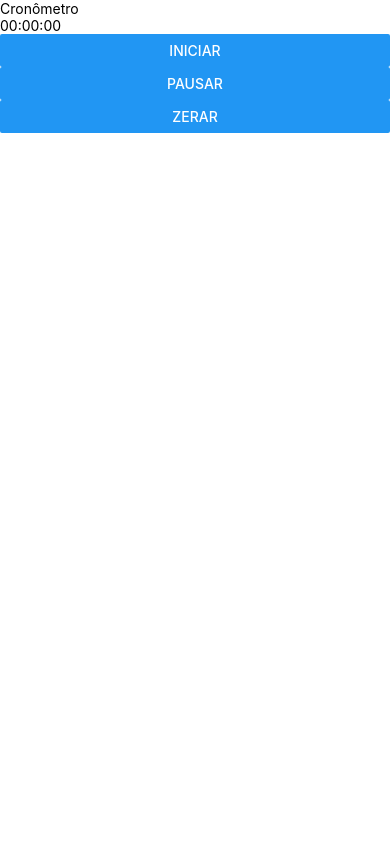
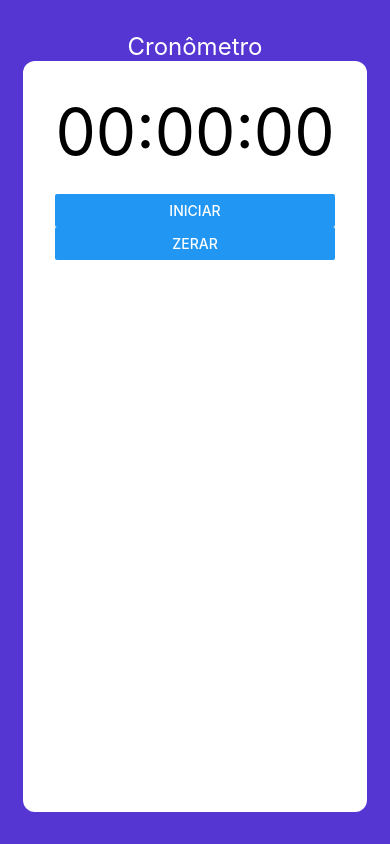
Before and after one commit to carlosxfelipe/stopwatch, a React Native app: screen / in a window 390 px wide. Built offline with nearby package versions, Linux system fonts and the light colour scheme.

Commit message:
style is still missing

```diff
--- a/App.js
+++ b/App.js
@@ -1,15 +1,9 @@
 import React from 'react';
-
-import {View} from 'react-native';
 
 import Stopwatch from './src/screens/Stopwatch';
 
 const App = () => {
-  return (
-    <View>
-      <Stopwatch />
-    </View>
-  );
+  return <Stopwatch />;
 };
 
 export default App;
--- a/src/components/Counter/index.tsx
+++ b/src/components/Counter/index.tsx
@@ -1,22 +1,22 @@
 import React, {useState, useEffect, useRef} from 'react';
-import {Text, Button} from 'react-native';
+import {} from 'react-native';
 
-import {Container} from './styles';
+import {Container, Text, Buttons, Button} from './styles';
 
 const Counter: React.FC = () => {
-  const timerRef = useRef(setInterval(() => {}));
-  const [counter, setCounter] = useState('a');
+  const timerRef = useRef<NodeJS.Timer>();
+  const [counter, setCounter] = useState('');
   const [seconds, setSeconds] = useState(0);
   const [start, setStart] = useState(false);
 
   useEffect(() => {
-    const date = new Date(seconds * 1000);
-    const formattedDate = date.toLocaleTimeString('pt-BR', {timeZone: 'GMT'});
+    const date = new Date(2022, 3, 22, 0, 0, seconds);
+    const formattedDate = date.toLocaleTimeString('pt-BR');
     setCounter(formattedDate);
   }, [seconds]);
 
   useEffect(() => {
-    if (!start) {
+    if (start === false) {
       return;
     }
 
@@ -24,7 +24,7 @@ const Counter: React.FC = () => {
       setSeconds(t => t + 1);
     }, 1000);
 
-    setStart(false);
+    //setStart(false);
   }, [start]);
 
   const iniciarCronometro = () => {
@@ -34,6 +34,7 @@ const Counter: React.FC = () => {
 
   const pausarCronometro = () => {
     clearInterval(timerRef.current);
+    setStart(false);
   };
 
   const zerarCronometro = () => {
@@ -44,9 +45,13 @@ const Counter: React.FC = () => {
   return (
     <Container>
       <Text>{counter}</Text>
-      <Button onPress={() => iniciarCronometro()} title="iniciar" />
-      <Button onPress={() => pausarCronometro()} title="pausar" />
-      <Button onPress={() => zerarCronometro()} title="zerar" />
+      <Buttons>
+        <Button
+          onPress={() => (start ? pausarCronometro() : iniciarCronometro())}
+          title={start ? 'pausar' : 'iniciar'}
+        />
+        <Button onPress={() => zerarCronometro()} title="zerar" />
+      </Buttons>
     </Container>
   );
 };
--- a/src/components/Counter/styles.ts
+++ b/src/components/Counter/styles.ts
@@ -1,3 +1,21 @@
 import styled from 'styled-components/native';
 
-export const Container = styled.View``;
+export const Container = styled.View`
+  flex: 1;
+  background-color: white;
+  padding: 32px;
+  border-radius: 12px;
+`;
+
+export const Buttons = styled.View`
+  flex-direction: column;
+  margin-top: 24px;
+`;
+
+export const Text = styled.Text`
+  font-size: 64px;
+`;
+
+export const Button = styled.Button`
+  border-radius: 12px;
+`;
--- a/src/screens/Stopwatch/styles.ts
+++ b/src/screens/Stopwatch/styles.ts
@@ -1,5 +1,14 @@
 import styled from 'styled-components/native';
 
-export const Container = styled.View``;
+export const Container = styled.View`
+  align-items: center;
+  justify-content: center;
+  background-color: #5636d3;
+  padding: 32px;
+  flex: 1;
+`;
 
-export const Title = styled.Text``;
+export const Title = styled.Text`
+  color: white;
+  font-size: 24px;
+`;
```
